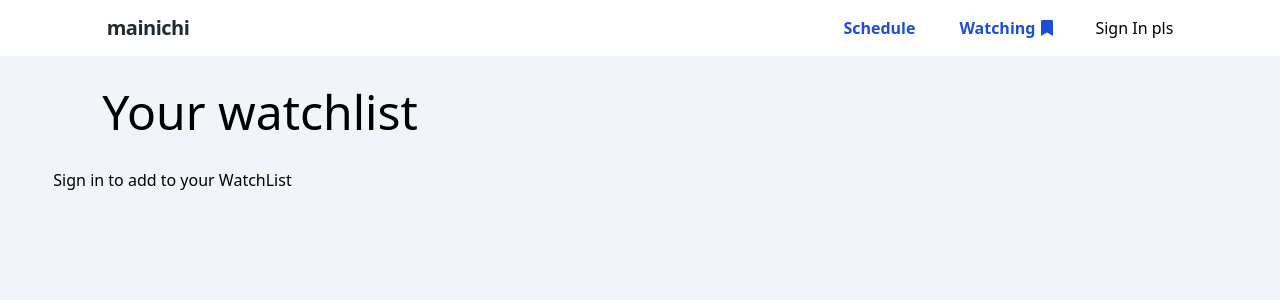
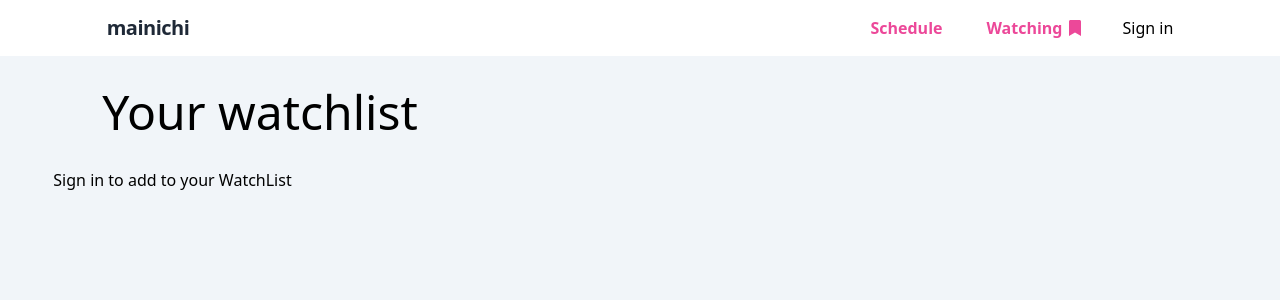
Before and after one commit to donovangg/mainichi, a Next.js app: page /watchlist in a window 1280 px wide. Shown: the top 300 px of the page. Built offline with nearby package versions, Linux system fonts and the light colour scheme; no server answers.

Commit message:
update to pink colorscheme

```diff
--- a/src/components/AnimeCard.tsx
+++ b/src/components/AnimeCard.tsx
@@ -55,9 +55,9 @@ const AnimeCard: React.FC<AnimeCardProps> = ({ ani }) => {
             }
             disabled={watchButtonDisabled}
             data-testid="bookmark-btn"
-            className={`flex w-full resize-none justify-center border border-blue-700 bg-blue-500 px-4 py-2 text-sm text-white hover:bg-blue-700  ${
+            className={`flex w-full resize-none justify-center border  bg-pink-500 px-4 py-2 text-sm text-white duration-150 hover:ease-in hover:bg-pink-700  ${
               watchButtonDisabled
-                ? "cursor-not-allowed bg-blue-500 px-4 py-2 font-bold text-white opacity-50"
+                ? "cursor-not-allowed bg-pink-500 px-4 py-2 font-bold text-white opacity-50"
                 : ""
             }`}
           >
--- a/src/components/AnimeList.tsx
+++ b/src/components/AnimeList.tsx
@@ -33,7 +33,7 @@ const AnimeList: React.FC<AnimeProps> = ({ anime, week, today }) => {
   const { watching } = useContext(AnimeContext);
 
   return (
-    <section className="flex w-full flex-col gap-8 ">
+    <section className="flex w-full pt-16 flex-col gap-8 ">
       <section className="mx-auto w-10/12 p-4  rounded-md bg-white shadow-lg">
         <h2 className="text-3xl" data-testid="h2-element">Happy {today}! It&apos;s the Spring season! </h2>
         <h3 className="text-2xl">Here&apos;s your simulcasts:</h3>
--- a/src/components/Header.tsx
+++ b/src/components/Header.tsx
@@ -6,7 +6,7 @@ const Header = () => {
     const { signedInUser, logOut, signInWithGoogle } = UserAuth();
   return (
     <header
-    className="overflow-hidden w-screen relative flex  flex-col py-44 items-center bg-no-repeat bg-cover bg-[url('/assets/your-name.jpeg')] "
+    className="overflow-hidden w-screen relative flex  flex-col py-32 items-center bg-no-repeat bg-cover bg-[url('/assets/your-name.jpeg')] "
   >
     <div className="z-40 w-5/6  md:w-4/6">
       <h2 data-testid="header-h2" className="text-6xl text-white">Mainichi</h2>
--- a/src/components/Navbar.tsx
+++ b/src/components/Navbar.tsx
@@ -35,13 +35,13 @@ const Navbar: React.FC<NavbarProps> = () => {
             <div className=" flex h-full items-center gap-2  sm:hidden ">
               <Link
                 href="/"
-                className=" mr-2 block rounded px-4 py-2 hover:bg-blue-700 hover:text-white lg:mt-0 lg:inline-block"
+                className=" mr-2 block rounded px-4 py-2 duration-150 hover:ease-in hover:bg-pink-500 hover:text-white lg:mt-0 lg:inline-block"
               >
                 Schedule
               </Link>
               <Link
                 href="/watchlist"
-                className="mr-2  flex flex-row rounded px-4 py-2 hover:bg-blue-700 hover:text-white lg:mt-0 lg:inline-block"
+                className="mr-2  flex flex-row rounded px-4 py-2 duration-150 hover:ease-in hover:bg-pink-500 hover:text-white lg:mt-0 lg:inline-block"
               >
                 <div className="flex items-center">
                   <span className="mx-1">Watching</span>
@@ -52,16 +52,16 @@ const Navbar: React.FC<NavbarProps> = () => {
           </div>
 
           <div className="menu hidden sm:hidden md:col-start-4  md:flex lg:left-0 lg:col-start-4  lg:flex  lg:items-center  lg:gap-4 ">
-            <div className="text-md md: font-bold text-blue-700 md:flex md:items-center lg:flex-grow ">
+            <div className="text-md md: font-bold text-pink-500 duration-150 hover:ease-in md:flex md:items-center lg:flex-grow ">
               <Link
                 href="/"
-                className=" mr-2 block rounded px-4 py-2 hover:bg-blue-700 hover:text-white lg:mt-0 lg:inline-block"
+                className=" mr-2 block rounded px-4 py-2 hover:bg-pink-500 duration-150 hover:ease-in hover:text-white lg:mt-0 lg:inline-block"
               >
                 Schedule
               </Link>
               <Link
                 href="/watchlist"
-                className="mr-2 flex flex-row rounded px-4 py-2 hover:bg-blue-700 hover:text-white lg:mt-0 lg:inline-block"
+                className="mr-2 flex flex-row rounded px-4 py-2 hover:bg-pink-500 duration-150 hover:ease-in hover:text-white lg:mt-0 lg:inline-block"
               >
                 <div className="flex items-center">
                   <span className="mx-1">Watching</span>
@@ -73,7 +73,7 @@ const Navbar: React.FC<NavbarProps> = () => {
               {signedInUser?.displayName ? (
                 <button className="btn btn-primary" onClick={signOutHandler}>Logout</button>
               ) : (
-                <button onClick={signInWithGoogle}>Sign In pls</button>
+                <button className=" duration-150 hover:ease-in hover:text-pink-500 hover:text-white " onClick={signInWithGoogle}>Sign in</button>
               )}
             </div>
           </div>
```
Also changed, not shown: public/assets/hibike.webp (added).
